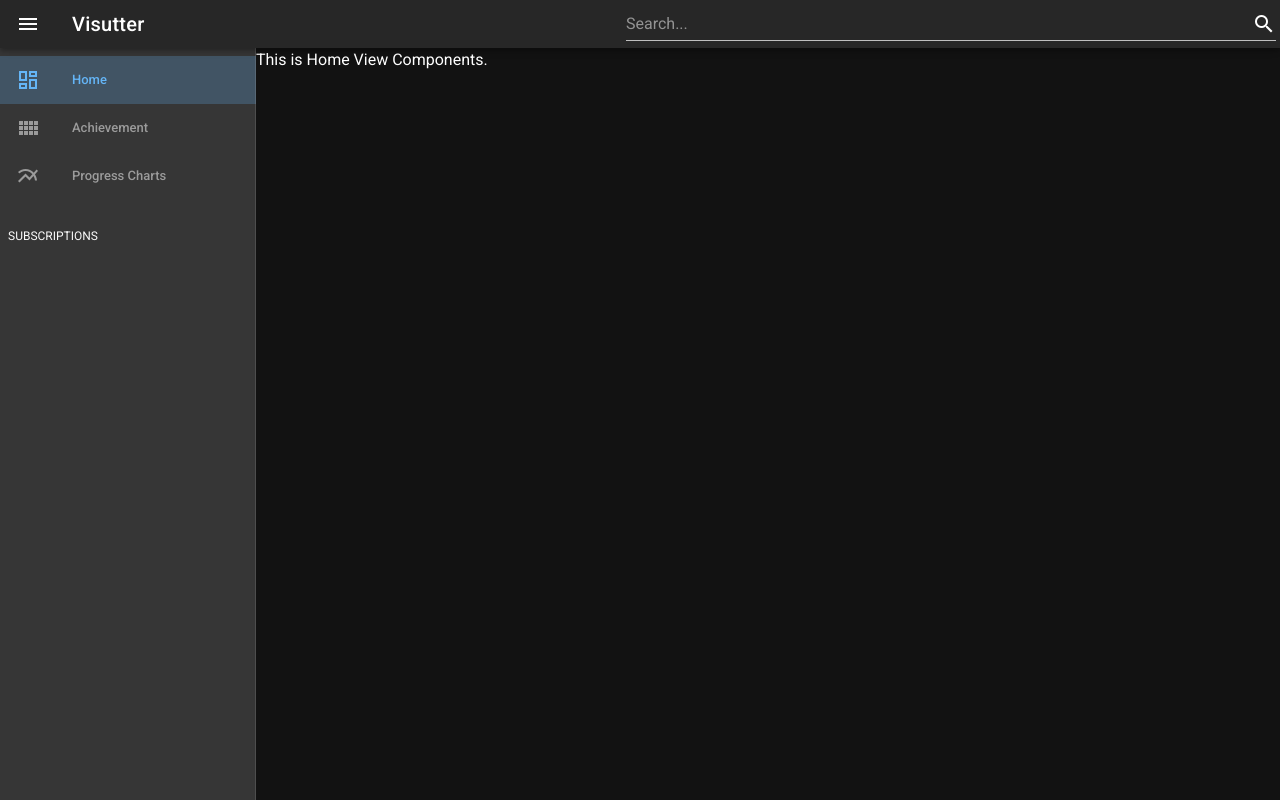
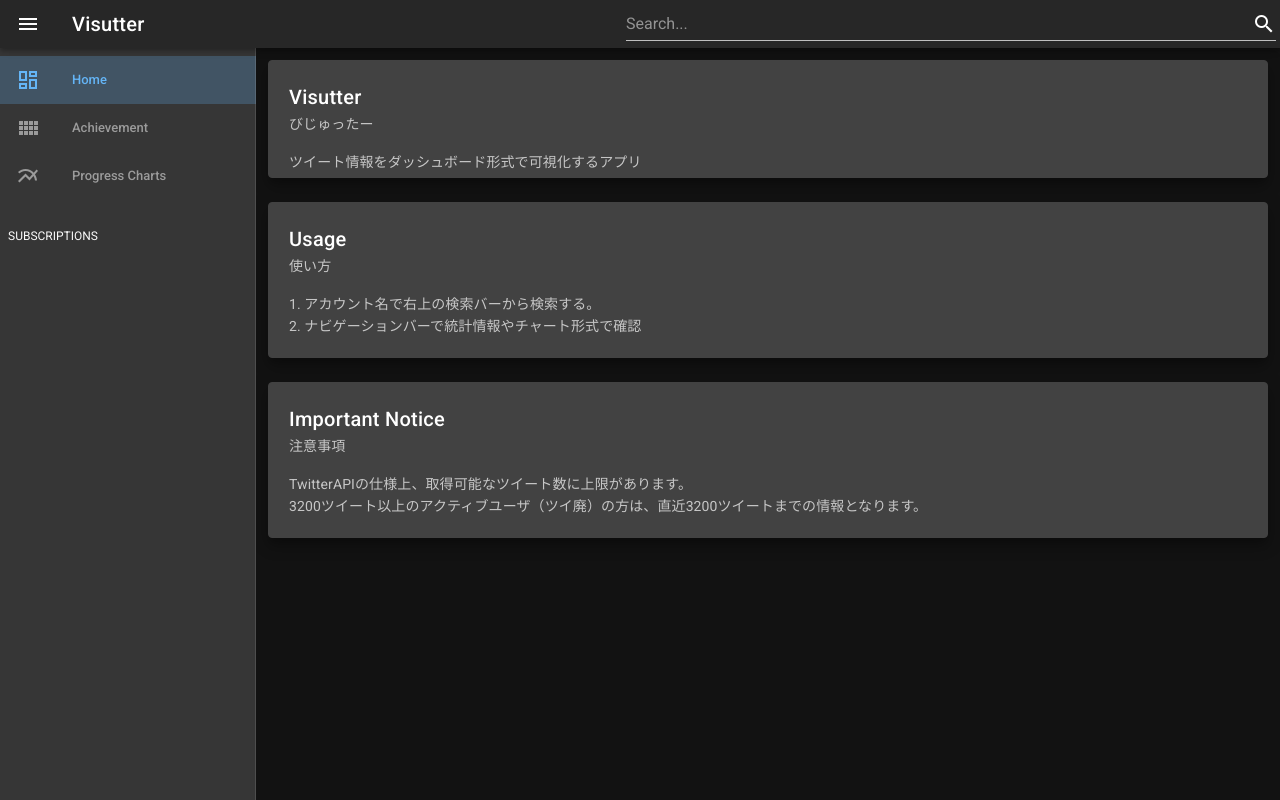
Before and after one commit to kooooichi24/Visutter, a Vue app in the folder frontend/: page / in a window 1280 px wide. Built offline with nearby package versions, Linux system fonts and the light colour scheme.

Commit message:
Homeぺーじをデザイン

```diff
--- /dev/null
+++ b/frontend/src/components/HomeCard.vue
@@ -0,0 +1,84 @@
+<template>
+  <v-container>
+    <v-row>
+      <v-col
+        v-for="card in readMe"
+        :key="card.key"
+        cols="12"
+        sm="12"
+        lg="12"
+        xl="12"
+      >
+        <v-card
+          class="pa-1 grey darken-3"
+          elevation="10"
+          outlined
+        >
+          <v-card-title>{{ card.title }}</v-card-title>
+          <v-card-subtitle>{{ card.subtitle }}</v-card-subtitle>
+          <!-- <v-card-text class="py-0">{{ card.text }}</v-card-text>
+          <v-card-text class="pt-0">{{ card.text }}</v-card-text> -->
+          <v-card-text
+            v-for="(text, i) in card.describe"
+            :key="text"
+            :class="[i===0 ? 'pb-0' : 'pt-0']">{{ text }}</v-card-text>
+        </v-card>
+      </v-col>
+    </v-row>
+  </v-container>
+</template>
+
+<script lang="ts">
+import Vue from 'vue';
+
+type DataType = {
+  readMe: ReadMe;
+}
+
+type ReadMe = {
+  visutter: CardType;
+  usage: CardType;
+  importantNotice: CardType;
+}
+
+type CardType = {
+  title: string;
+  subtitle: string;
+  describe: string[];
+}
+
+
+export default Vue.extend({
+  name: 'HomeCard',
+  components: {},
+  data(): DataType {
+    return {
+      readMe: {
+        visutter: {
+          title: "Visutter",
+          subtitle: "びじゅったー",
+          describe: [
+            "ツイート情報をダッシュボード形式で可視化するアプリ",
+          ],
+        },
+        usage: {
+          title: "Usage",
+          subtitle: "使い方",
+          describe: [
+            "1. アカウント名で右上の検索バーから検索する。",
+            "2. ナビゲーションバーで統計情報やチャート形式で確認",
+          ],
+        },
+        importantNotice: {
+          title: "Important Notice",
+          subtitle: "注意事項",
+          describe: [
+            "TwitterAPIの仕様上、取得可能なツイート数に上限があります。",
+            "3200ツイート以上のアクティブユーザ（ツイ廃）の方は、直近3200ツイートまでの情報となります。",
+          ],
+        },
+      }
+    };
+  },
+});
+</script>
--- a/frontend/src/views/Home.vue
+++ b/frontend/src/views/Home.vue
@@ -1,14 +1,17 @@
 <template>
   <div class="home">
-    This is Home View Components.
+    <HomeCard />
   </div>
 </template>
 
 <script lang="ts">
 import Vue from 'vue';
+import HomeCard from '@/components/HomeCard.vue';
 
 export default Vue.extend({
   name: 'Home',
-  components: {},
+  components: {
+    HomeCard,
+  },
 });
 </script>
```
Also changed, not shown: frontend/src/components/Chart.vue (deleted, +0 -18 lines).
